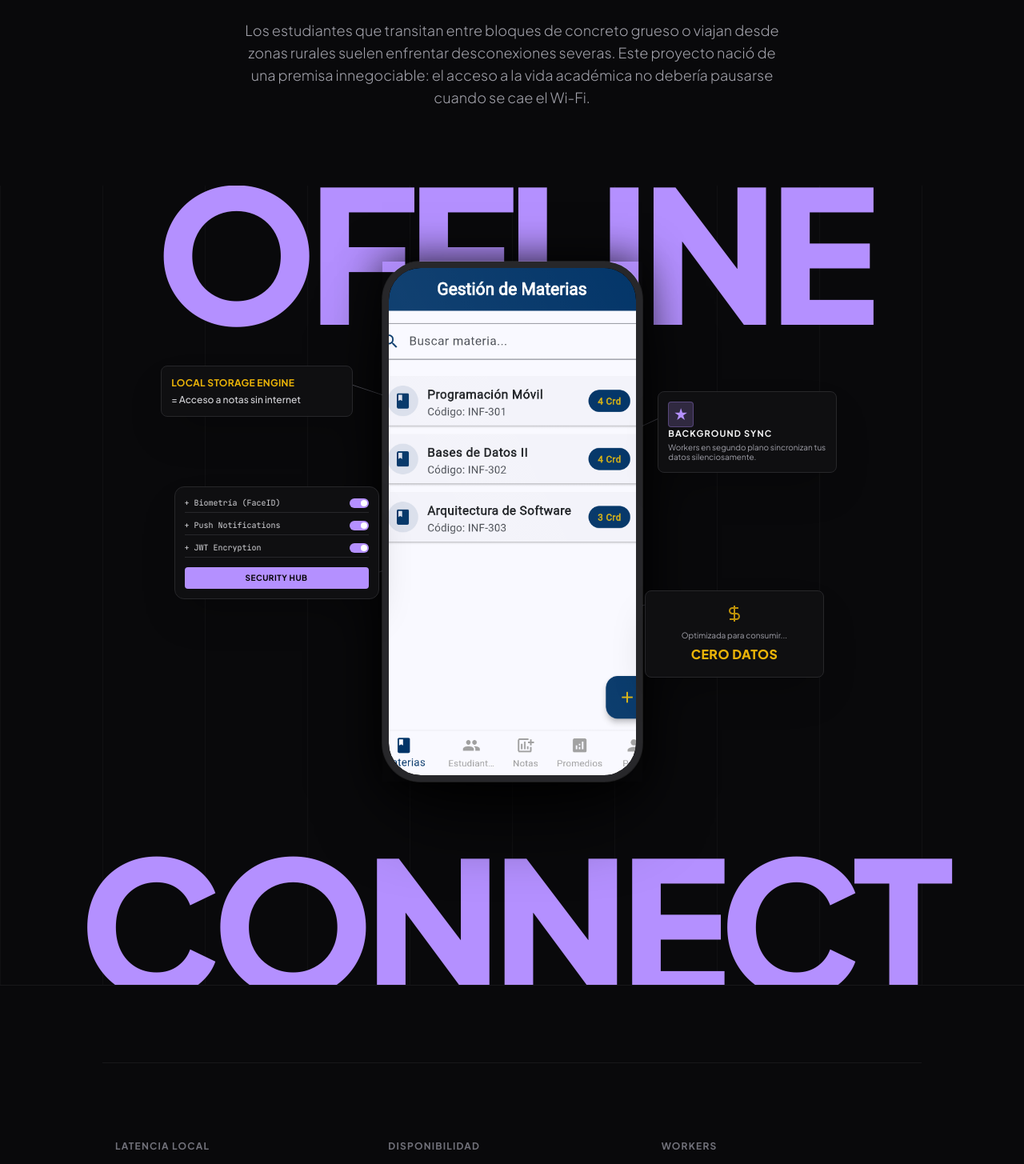
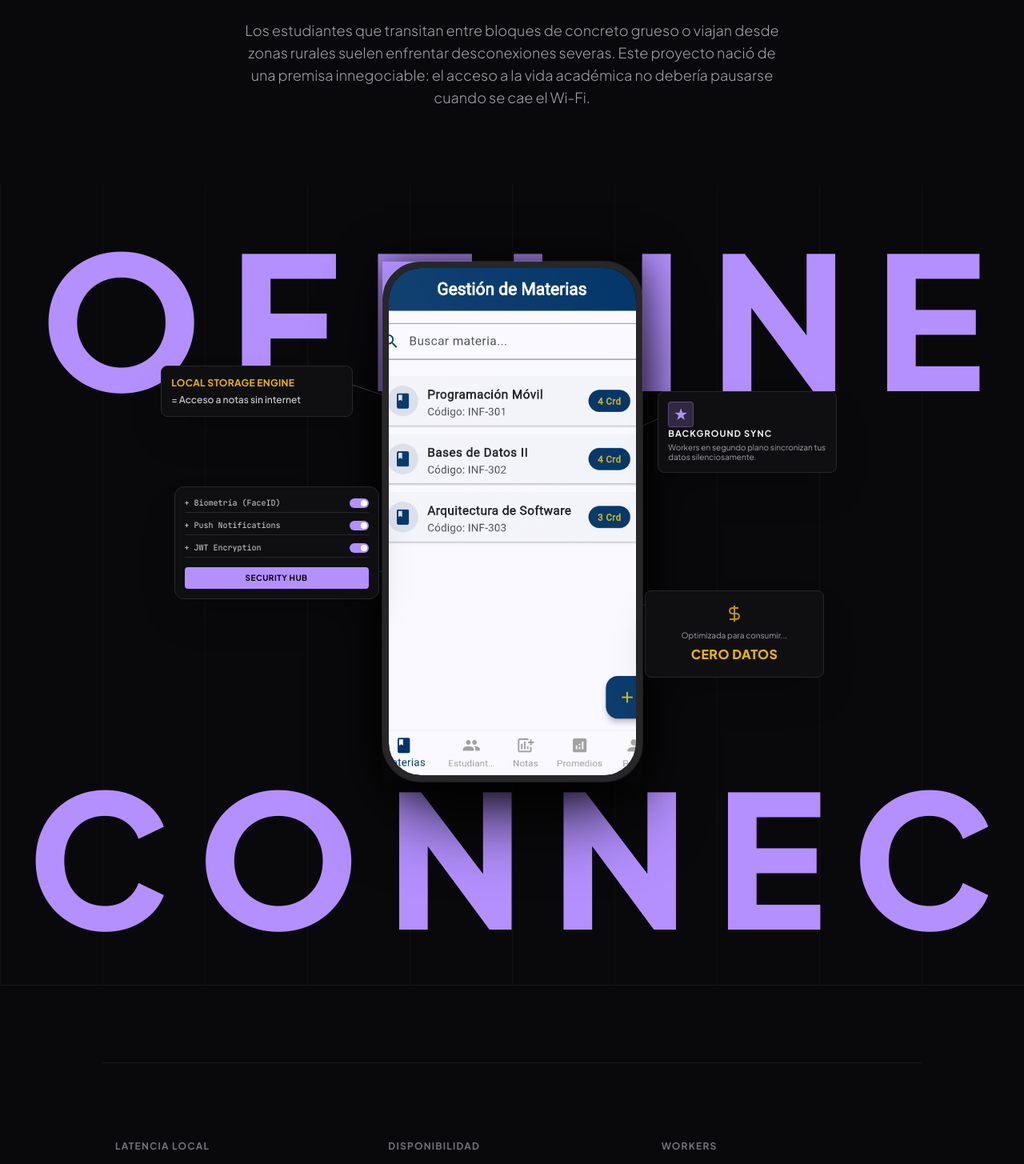
Before and after one commit to Axl07s/portfolio-axel, a React (Vite) app: page /project/puce-connect-hub in a window 1280 px wide. Shown: the part 1130-2585 px from the top of the page at 80% size. Built offline with nearby package versions, Linux system fonts and the light colour scheme.

Commit message:
fix: increase letter spacing drastically and stop cutting off text

```diff
--- a/src/components/project-layouts/EditorialLayout.tsx
+++ b/src/components/project-layouts/EditorialLayout.tsx
@@ -91,13 +91,13 @@ export function EditorialLayout({ project }: { project: PersonalProject }) {
         <div className="absolute inset-0 bg-[linear-gradient(to_right,#ffffff08_1px,transparent_1px)] bg-[size:10vw_100%] pointer-events-none z-0"></div>
 
         {/* Massive Opaque Background Typography (Absolute Wallpaper) */}
-        <div className="absolute inset-0 pointer-events-none overflow-hidden select-none z-10">
-          {/* OFFLINE: Pushed to the absolute top edge, slightly bleeding off screen */}
-          <h1 className="absolute top-0 left-1/2 -translate-x-1/2 -translate-y-[15%] text-[18vw] font-black tracking-tighter leading-none text-[#b490ff] whitespace-nowrap text-center">
+        <div className="absolute inset-0 pointer-events-none overflow-hidden select-none z-10 flex flex-col justify-between py-10 md:py-12">
+          {/* OFFLINE: Wide letter spacing, not cut off */}
+          <h1 className="text-[15vw] md:text-[18vw] font-black tracking-[0.1em] md:tracking-[0.15em] leading-none text-[#b490ff] whitespace-nowrap text-center ml-[0.15em]">
             OFFLINE
           </h1>
-          {/* CONNECT: Pushed to the absolute bottom edge, slightly bleeding off screen */}
-          <h1 className="absolute bottom-0 left-1/2 -translate-x-1/2 translate-y-[15%] text-[18vw] font-black tracking-tighter leading-none text-[#b490ff] whitespace-nowrap text-center">
+          {/* CONNECT: Wide letter spacing, not cut off */}
+          <h1 className="text-[15vw] md:text-[18vw] font-black tracking-[0.1em] md:tracking-[0.15em] leading-none text-[#b490ff] whitespace-nowrap text-center ml-[0.15em]">
             CONNECT
           </h1>
         </div>
```
